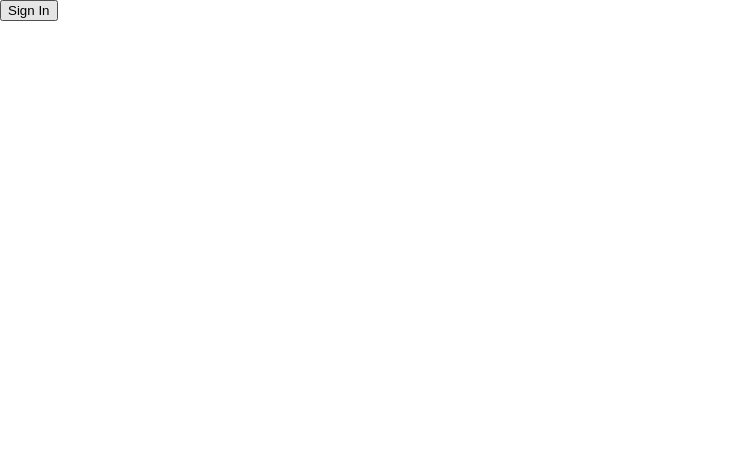
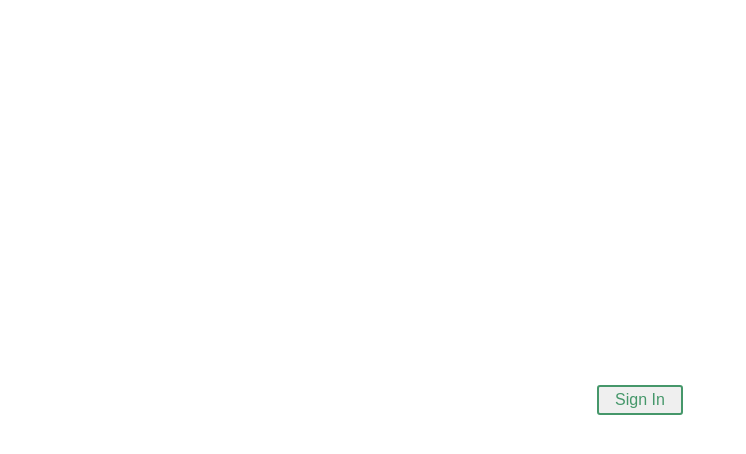
Before and after one commit to bvarberg/playground, a React (Create React App) app: page / in a window 1280 px wide. Shown: the top 454 px of the page, without its empty margins (0-746 px from the left). Built offline with nearby package versions, Linux system fonts and the light colour scheme.

Commit message:
Playing around with tests and styled-components

```diff
--- a/src/components/CommandButton/CommandButton.tsx
+++ b/src/components/CommandButton/CommandButton.tsx
@@ -1,4 +1,5 @@
 import { useState } from "react";
+import { Button } from "../../packages/design-system";
 import { useServices } from "../../packages/service-locator";
 import { Service } from "../../services";
 
@@ -23,5 +24,5 @@ export const CommandButton = () => {
     }
   };
 
-  return <button onClick={handleClick}>Send Command</button>;
+  return <Button onClick={handleClick}>Send Command</Button>;
 };
--- a/src/components/CurrentUserDetails/CurrentUserDetails.tsx
+++ b/src/components/CurrentUserDetails/CurrentUserDetails.tsx
@@ -1,4 +1,5 @@
 import { useSession } from "../../lib/authentication";
+import { AppBar, Button } from "../../packages/design-system";
 import { useServices } from "../../packages/service-locator";
 import { Service } from "../../services";
 
@@ -25,9 +26,13 @@ export const CurrentUserDetails = () => {
   };
 
   return (
-    <div>
-      <div>Welcome {currentUser?.name}</div>
-      <button onClick={handleSignOut}>Sign Out</button>
-    </div>
+    <AppBar>
+      <div style={{ alignSelf: "flex-end" }}>
+        <span>Welcome {currentUser?.name} </span>
+        <Button color="#4880d3" onClick={handleSignOut}>
+          Sign Out
+        </Button>
+      </div>
+    </AppBar>
   );
 };
--- a/src/components/SignIn/SignIn.tsx
+++ b/src/components/SignIn/SignIn.tsx
@@ -1,5 +1,7 @@
 import { useState } from "react";
+import styled from "styled-components/macro";
 import { useSession } from "../../lib/authentication";
+import { Button } from "../../packages/design-system";
 
 export const SignIn = () => {
   const { signIn } = useSession();
@@ -11,8 +13,18 @@ export const SignIn = () => {
   };
 
   return (
-    <button disabled={isAuthenticating} onClick={handleSignIn}>
-      {isAuthenticating ? "Authenticating..." : "Sign In"}
-    </button>
+    <Container>
+      <Button disabled={isAuthenticating} onClick={handleSignIn}>
+        {isAuthenticating ? "Authenticating..." : "Sign In"}
+      </Button>
+    </Container>
   );
 };
+
+const Container = styled.div`
+  display: flex;
+  flex-direction: column;
+  align-items: center;
+  justify-content: center;
+  height: 100vh;
+`;
--- a/src/packages/design-system/AppBar/AppBar.tsx
+++ b/src/packages/design-system/AppBar/AppBar.tsx
@@ -1,13 +1,13 @@
 import styled from "styled-components/macro";
 
 export const AppBar = styled.div.attrs((props) => ({
-  padding: props.theme.spacing(2),
+  margin: props.theme.spacing(2),
 }))`
   display: flex;
   flex-direction: column;
   flex-shrink: 0;
-  width: calc(100vw - ${(props) => 2 * props.padding});
-  padding: ${(props) => props.padding};
+  width: calc(100vw - ${(props) => 2 * props.margin});
+  margin: ${(props) => props.margin};
 `;
 
 AppBar.defaultProps = {
--- a/src/packages/design-system/Button/Button.tsx
+++ b/src/packages/design-system/Button/Button.tsx
@@ -2,11 +2,10 @@ import styled from "styled-components/macro";
 
 export const Button = styled.button`
   font-size: 1em;
-  margin: 1em;
   padding: 0.25em 1em;
   border-radius: 3px;
-  color: ${(props) => props.theme.colors.main};
-  border: 2px solid ${(props) => props.theme.colors.main};
+  color: ${(props) => props.color ?? props.theme.colors.main};
+  border: 2px solid ${(props) => props.color ?? props.theme.colors.main};
 
   &:disabled {
     color: lightgray;
```
Also changed, not shown: 1 other file (tests, documents, lock files or other folders).
